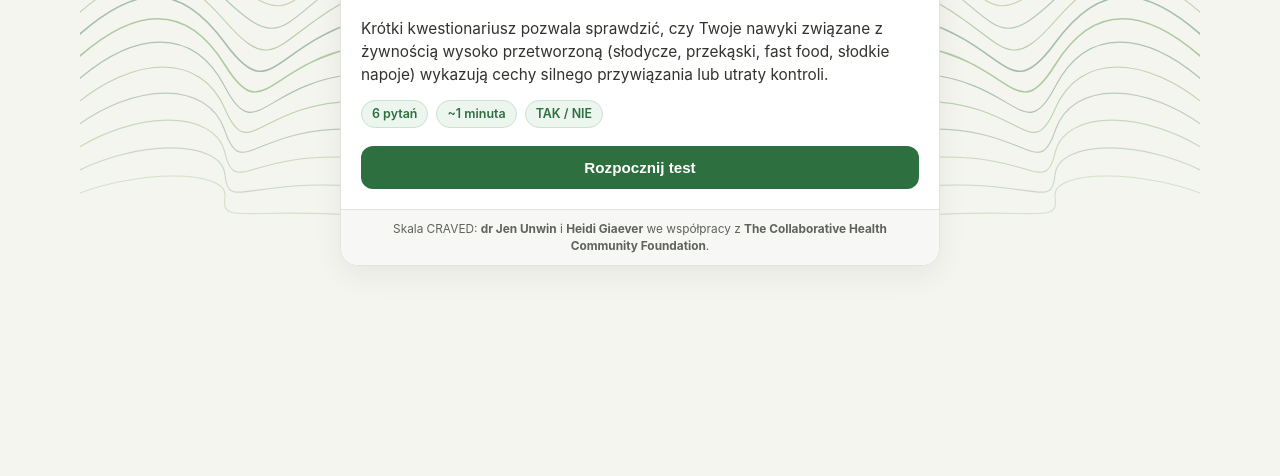
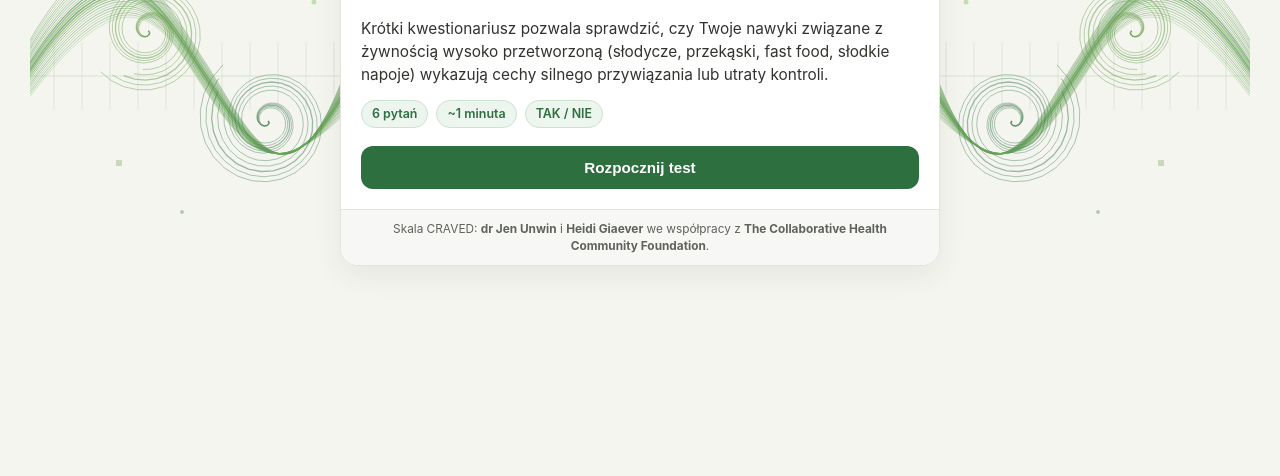
Before and after one commit to piotr67ce/CRAVED, a plain HTML site: page index.html in a window 1280 px wide. Shown: the part 324-800 px from the top of the page. Drawn offline with Linux system fonts and the light colour scheme.

Commit message:
Update index.html

```diff
--- a/index.html
+++ b/index.html
@@ -52,7 +52,6 @@
             z-index: 2;
         }
 
-        /* Lekki gradient w tle banera */
         .hero {
             position: relative;
             background: linear-gradient(120deg, #1d4a34 0%, #2d6a40 54%, #468637 100%);
@@ -75,7 +74,6 @@
             pointer-events: none;
         }
 
-        /* Lewy panel w banerze na pojedynczą linię wykresu */
         .hero-left-slot {
             display: none;
             position: relative;
@@ -95,9 +93,9 @@
             display: flex;
         }
 
-        .single-wave-svg {
-            width: 72px;
-            height: 54px;
+        .sine-icon-svg {
+            width: 64px;
+            height: 36px;
             display: block;
         }
 
@@ -190,7 +188,6 @@
             line-height: 1.25;
         }
 
-        /* Kadrowanie logo: ukrywa górną część, zostawia awokado i wszystko niżej */
         .logo-crop-box {
             position: relative;
             flex-shrink: 0;
@@ -212,7 +209,7 @@
             display: block;
         }
 
-        /* Rozbudowane krzywe po lewej i prawej stronie (pod spodem / w tle obok karty na kompach) */
+        /* Rozbudowane fale i spirale po lewej i prawej stronie na kompach (pod spodem / w tle obok pola tekstowego) */
         .desktop-waves {
             display: none;
         }
@@ -223,19 +220,19 @@
                 position: fixed;
                 top: 50%;
                 transform: translateY(-50%);
-                width: 280px;
-                height: 460px;
+                width: 340px;
+                height: 520px;
                 pointer-events: none;
                 z-index: 1;
-                opacity: 0.72;
+                opacity: 0.82;
             }
 
             .desktop-waves.left {
-                left: max(12px, calc(50% - 560px));
+                left: max(6px, calc(50% - 610px));
             }
 
             .desktop-waves.right {
-                right: max(12px, calc(50% - 560px));
+                right: max(6px, calc(50% - 610px));
                 transform: translateY(-50%) scaleX(-1);
             }
         }
@@ -628,9 +625,9 @@
                 height: 80px;
                 transform: translateY(-16px);
             }
-            .single-wave-svg {
-                width: 58px;
-                height: 44px;
+            .sine-icon-svg {
+                width: 54px;
+                height: 30px;
             }
             .content {
                 padding: 16px;
@@ -644,15 +641,13 @@
 </head>
 <body>
 
-    <!-- Lewa strona na komputerach: rozbudowany układ falujących krzywych (pod spodem / obok karty) -->
-    <svg id="waves-left" class="desktop-waves left" viewBox="0 0 280 460" fill="none" aria-hidden="true"></svg>
-
-    <!-- Prawa strona na komputerach: symetrycznie rozbudowany układ krzywych -->
-    <svg id="waves-right" class="desktop-waves right" viewBox="0 0 280 460" fill="none" aria-hidden="true"></svg>
+    <!-- Rozbudowany wykres wielu krzywych i spirali po lewej i prawej stronie na kompach -->
+    <svg id="waves-left" class="desktop-waves left" viewBox="0 0 340 520" fill="none" aria-hidden="true"></svg>
+    <svg id="waves-right" class="desktop-waves right" viewBox="0 0 340 520" fill="none" aria-hidden="true"></svg>
 
     <main id="app-shell" class="app-shell">
         <header class="hero">
-            <!-- Strefa 1 (lewa): pojedyncza linia wykresu -->
+            <!-- Strefa 1 (lewa): zawsze ta sama prosta sinusoida -->
             <div id="hero-left-slot" class="hero-left-slot" aria-hidden="true"></div>
 
             <!-- Strefa 2 (środek): treść -->
@@ -787,58 +782,92 @@
     </main>
 
     <script>
-        /* Pojedyncza linia w lewym panelu banera dla każdego kroku i podsumowania */
-        const singleWavePaths = {
-            C: "M4 34 C18 10, 32 48, 46 20 C55 6, 62 38, 68 28",
-            R: "M4 42 C18 36, 28 24, 44 18 C54 14, 62 10, 68 8",
-            A: "M4 28 C18 28, 28 28, 40 28 C50 28, 56 14, 68 14",
-            V: "M4 32 C16 32, 24 12, 36 14 C48 16, 54 38, 68 34",
-            E: "M4 24 C16 44, 24 10, 36 38 C46 18, 56 30, 68 26",
-            D: "M4 20 C18 20, 28 38, 42 36 C54 34, 60 18, 68 22",
-            result: "M4 30 C18 18, 34 42, 50 26 C58 18, 64 28, 68 26"
-        };
+        /* Zwykła, prosta sinusoida — za każdym razem taka sama */
+        const simpleSineSvg = `
+            <svg class="sine-icon-svg" viewBox="0 0 64 36" fill="none">
+                <path d="M2 18 C10 4, 18 4, 26 18 C34 32, 42 32, 50 18 C55 10, 59 10, 62 18" stroke="#e7fad8" stroke-width="2.2" stroke-linecap="round" fill="none"/>
+            </svg>
+        `;
 
-        function renderSingleWave(key) {
-            const d = singleWavePaths[key] || singleWavePaths.result;
-            return `
-                <svg class="single-wave-svg" viewBox="0 0 72 54" fill="none">
-                    <path d="${d}" stroke="#e7fad8" stroke-width="2.2" stroke-linecap="round" stroke-linejoin="round"/>
-                </svg>
-            `;
-        }
+        /* Rozbudowana kompozycja fal i spirali inspirowana załączoną grafiką */
+        function buildSpiralWaveSvg(phaseShift = 0) {
+            let svgParts = [];
 
-        /* Rozbudowany wykres wielu krzywych na komputery po lewej i prawej stronie */
-        function buildMultiWaveSvg(phaseShift = 0) {
-            let paths = "";
-            const totalCurves = 14;
-            for (let i = 0; i < totalCurves; i++) {
-                const t = i / (totalCurves - 1);
-                const baseY = 65 + i * 22;
-                const amp1 = 28 + Math.sin(t * Math.PI) * 34;
-                const amp2 = 18 + Math.cos(t * Math.PI * 1.4) * 24;
-                const shift = (i - 6) * 7 + phaseShift;
+            /* Centralna oś i drobne pionowe znaczniki w tle */
+            svgParts.push(`<line x1="0" y1="260" x2="340" y2="260" stroke="#4c8c2b" stroke-width="0.7" stroke-opacity="0.28"/>`);
+            for (let gx = 24; gx < 330; gx += 28) {
+                svgParts.push(`<line x1="${gx}" y1="226" x2="${gx}" y2="294" stroke="#2e6f40" stroke-width="0.6" stroke-opacity="0.2"/>`);
+            }
 
-                const p1x = 110 + shift;
-                const p1y = baseY - amp1;
-                const p2x = 185 - shift * 0.6;
-                const p2y = baseY + amp2;
-                const endX = 275;
-                const endY = baseY - amp1 * 0.35 + (i - 6) * 4;
+            /* Pakiet falujących krzywych przechodzących w spirale */
+            const strands = 24;
+            for (let i = 0; i < strands; i++) {
+                const k = (i / (strands - 1)) - 0.5; /* -0.5 .. +0.5 */
+                const spread = k * 46 + phaseShift;
 
-                const opacity = (0.16 + (1 - Math.abs(t - 0.5) * 1.5) * 0.42).toFixed(2);
-                const strokeColor = i % 2 === 0 ? "#2e6f40" : "#4c8c2b";
-                const width = i === 6 || i === 7 ? "1.6" : "1.1";
+                const startY = 260 + k * 54;
+                const cp1x = 95 + spread * 0.4;
+                const cp1y = 110 + k * 72;
+                const midX = 175;
+                const midY = 260 + k * 28;
+                const cp2x = 255 - spread * 0.35;
+                const cp2y = 405 - k * 64;
+                const endX = 335;
+                const endY = 235 + k * 82;
 
-                paths += `<path d="M-10 ${baseY} C 55 ${p1y}, ${p1x} ${p1y}, 145 ${baseY} S ${p2x} ${p2y}, ${endX} ${endY}" stroke="${strokeColor}" stroke-width="${width}" stroke-opacity="${opacity}" fill="none"/>`;
+                const strokeColor = i % 3 === 0 ? "#2e6f40" : (i % 3 === 1 ? "#4c8c2b" : "#68b847");
+                const opacity = (0.22 + (1 - Math.abs(k) * 1.4) * 0.45).toFixed(2);
+                const width = Math.abs(k) < 0.12 ? "1.45" : "0.95";
+
+                svgParts.push(
+                    `<path d="M -5 ${startY} C ${cp1x} ${cp1y}, ${midX - 45} ${midY - 68}, ${midX} ${midY} C ${midX + 45} ${midY + 68}, ${cp2x} ${cp2y}, ${endX} ${endY}" stroke="${strokeColor}" stroke-width="${width}" stroke-opacity="${opacity}" fill="none"/>`
+                );
             }
-            return paths;
+
+            /* Spirale po lewej i prawej stronie kompozycji */
+            const spirals = [
+                { cx: 118, cy: 215, maxR: 54, turns: 2.3, color: "#4c8c2b", opacity: "0.52" },
+                { cx: 238, cy: 305, maxR: 62, turns: 2.5, color: "#2e6f40", opacity: "0.55" }
+            ];
+
+            spirals.forEach((sp, sIdx) => {
+                for (let layer = 0; layer < 5; layer++) {
+                    const scale = 0.72 + layer * 0.11;
+                    let d = "";
+                    const steps = 64;
+                    for (let step = 0; step <= steps; step++) {
+                        const t = step / steps;
+                        const angle = t * sp.turns * Math.PI * 2 + layer * 0.18 + phaseShift * 0.02 * (sIdx === 0 ? 1 : -1);
+                        const r = t * sp.maxR * scale;
+                        const x = sp.cx + Math.cos(angle) * r;
+                        const y = sp.cy + Math.sin(angle) * r;
+                        d += (step === 0 ? "M " : " L ") + `${x.toFixed(1)} ${y.toFixed(1)}`;
+                    }
+                    svgParts.push(
+                        `<path d="${d}" stroke="${sp.color}" stroke-width="${layer === 2 ? "1.3" : "0.85"}" stroke-opacity="${sp.opacity}" fill="none"/>`
+                    );
+                }
+            });
+
+            /* Drobne punkty i kwadraciki dekoracyjne */
+            const accents = [
+                `<circle cx="64" cy="142" r="2.2" fill="#4c8c2b" fill-opacity="0.45"/>`,
+                `<circle cx="192" cy="128" r="1.8" fill="#2e6f40" fill-opacity="0.4"/>`,
+                `<circle cx="284" cy="186" r="2.5" fill="#68b847" fill-opacity="0.45"/>`,
+                `<circle cx="152" cy="396" r="2" fill="#2e6f40" fill-opacity="0.4"/>`,
+                `<rect x="86" y="344" width="6" height="6" fill="#4c8c2b" fill-opacity="0.32"/>`,
+                `<rect x="262" y="138" width="5" height="5" fill="#2e6f40" fill-opacity="0.3"/>`
+            ];
+            svgParts.push(...accents);
+
+            return svgParts.join("");
         }
 
         function updateDesktopWaves(stepIndex = 0) {
-            const shift = (stepIndex - 2.5) * 4;
-            const svgContent = buildMultiWaveSvg(shift);
-            document.getElementById("waves-left").innerHTML = svgContent;
-            document.getElementById("waves-right").innerHTML = svgContent;
+            const shift = (stepIndex - 2.5) * 3.5;
+            const content = buildSpiralWaveSvg(shift);
+            document.getElementById("waves-left").innerHTML = content;
+            document.getElementById("waves-right").innerHTML = content;
         }
 
         const questions = [
@@ -880,8 +909,8 @@
             {
                 letter: "D",
                 en: "Damage despite awareness",
-                pl: "Szkody mimo wiedzy",
-                tag: "D • Szkody mimo wiedzy",
+                pl: "Szkody pomimo świadomości",
+                tag: "D • Szkody pomimo świadomości",
                 text: "Czy kontynuujesz jedzenie tych produktów, mimo świadomości, że odbija się to niekorzystnie na Twoim zdrowiu, samopoczuciu, śnie lub masie ciała?"
             }
         ];
@@ -984,9 +1013,10 @@
 
             if (mode === "quiz") {
                 shell.classList.add("quiz-active", "three-zone-hero");
+                leftSlot.innerHTML = simpleSineSvg;
             } else if (mode === "result") {
                 shell.classList.add("result-active", "three-zone-hero");
-                leftSlot.innerHTML = renderSingleWave("result");
+                leftSlot.innerHTML = simpleSineSvg;
                 updateDesktopWaves(6);
             } else {
                 leftSlot.innerHTML = "";
@@ -1030,7 +1060,7 @@
             const percent = (currentIndex / total) * 100;
 
             renderCravedBanner(item.letter);
-            document.getElementById("hero-left-slot").innerHTML = renderSingleWave(item.letter);
+            document.getElementById("hero-left-slot").innerHTML = simpleSineSvg;
             document.getElementById("step-en").textContent = `${item.letter} – ${item.en}`;
             document.getElementById("step-pl").textContent = item.pl;
             updateDesktopWaves(currentIndex);
```
